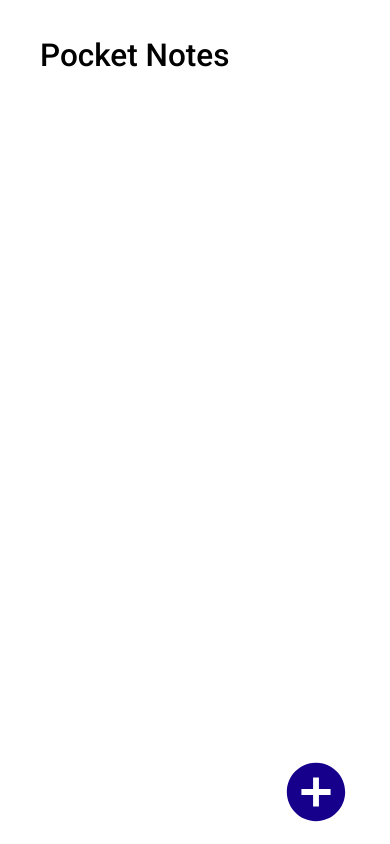
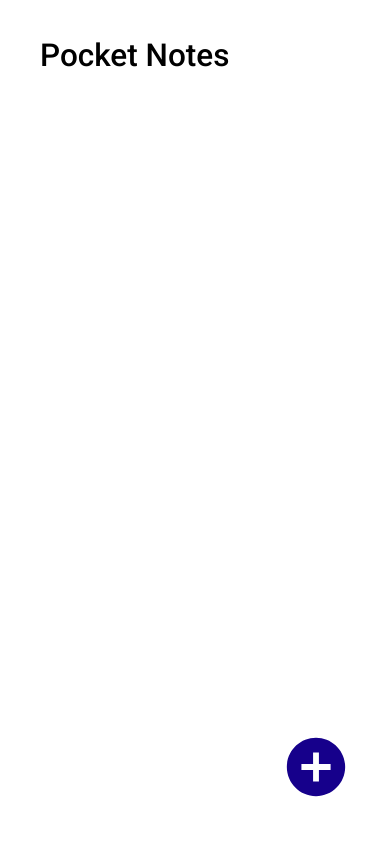
Before and after one commit to nandit71299/Cuvette_Assesment_Pocket_Notes, a React (Vite) app in the folder Pocket_Notes/: page / in a window 390 px wide. Built offline with nearby package versions, Linux system fonts and the light colour scheme.

Commit message:
Modified: Add Folder Button To Make It Appear In Apple Safari Mobile Browsers Correctly

```diff
--- a/Pocket_Notes/src/styles/NotesFolder.module.css
+++ b/Pocket_Notes/src/styles/NotesFolder.module.css
@@ -10,7 +10,7 @@
 
 .addNewButton {
   position: absolute;
-  bottom: 5%;
+  bottom: calc(5% + env(safe-area-inset-bottom));
   right: 10%;
   background-color: white;
   border-radius: 999px;
@@ -59,5 +59,6 @@
   }
   .addNewButton {
     bottom: 2%;
+    bottom: calc(5% + env(safe-area-inset-bottom));
   }
 }
```
